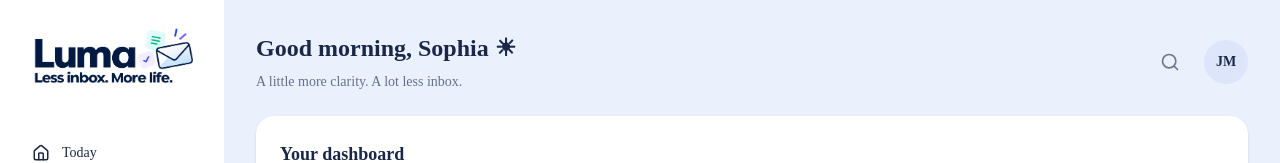
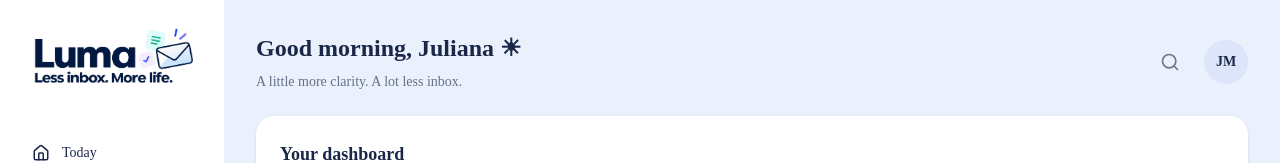
Before and after one commit to MERCERNYC/luma, a Next.js app: page / in a window 1280 px wide. Shown: the top 163 px of the page. Built offline with nearby package versions, Linux system fonts and the light colour scheme.

Commit message:
Personalize LUMA dashboard for Sophia persona

```diff
--- a/components/layout/Header.tsx
+++ b/components/layout/Header.tsx
@@ -10,7 +10,7 @@ export default function Header() {
       {/* LEFT: Welcome message */}
       <div>
         <h1 className="text-2xl font-bold text-[#1B2748]">
-          Good morning, Sophia ☀
+          Good morning, Juliana ☀
         </h1>
 
         <p className="mt-2 text-sm text-[#65718A]">
```
